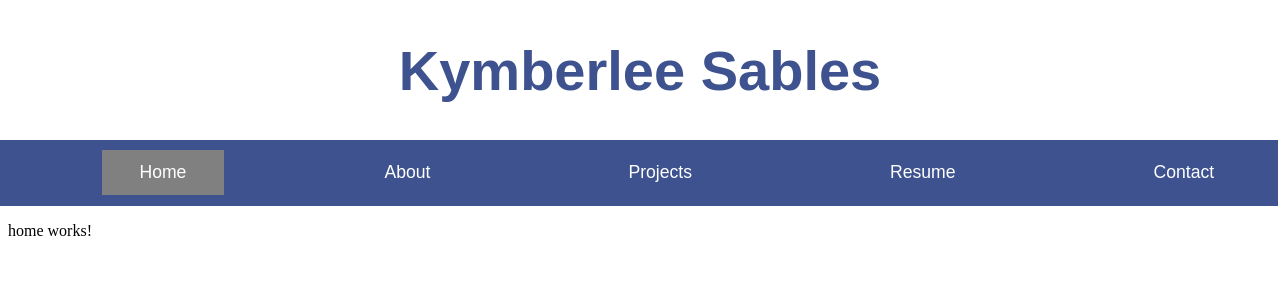
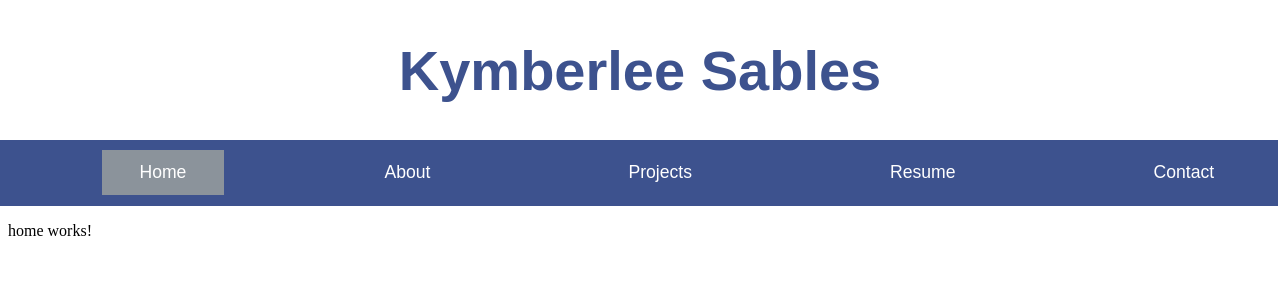
Before and after one commit to KymberleeS/personal-website, an Angular app in the folder website-project/: page / in a window 1280 px wide. In both pictures the pointer is over the link "Home". Shown: the top 300 px of the page. Built offline with nearby package versions, Linux system fonts and the light colour scheme.

Commit message:
fixed colors of navbar

```diff
--- a/website-project/src/app/components/navbar/navbar.component.scss
+++ b/website-project/src/app/components/navbar/navbar.component.scss
@@ -21,9 +21,9 @@
 }
 
 .nav-link:hover {
-    background-color: gray;
+    background-color: #8b939b;
 }
 
 .nav-link:active {
-    background-color: navy;
+    background-color: #747e89;
 }
```
